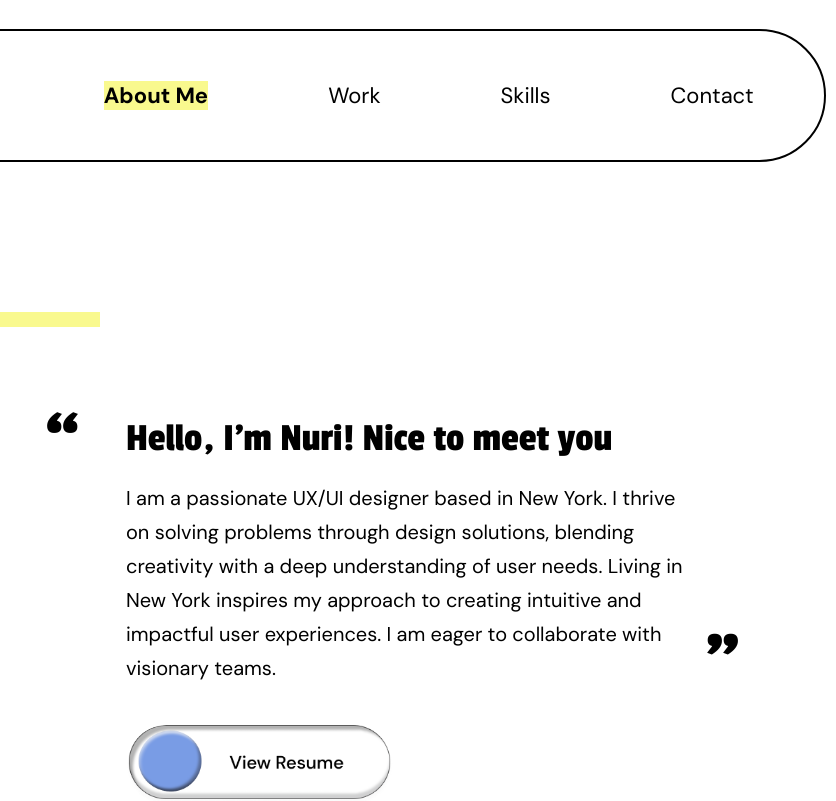
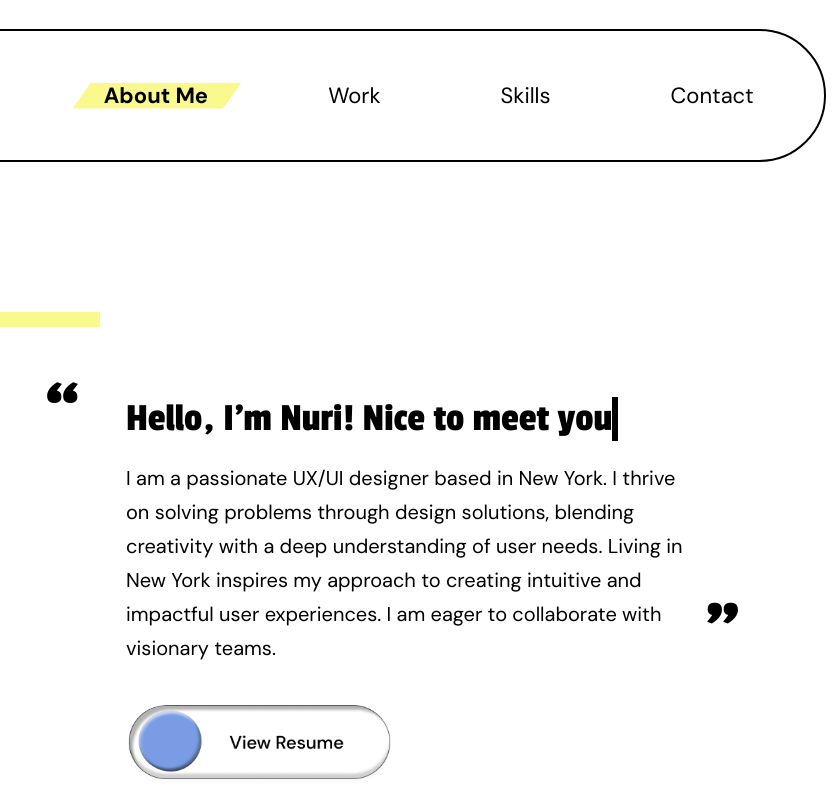
Before and after one commit to Nuripp/UX_UI_HW_19, a plain HTML site: page index.html in a window 1280 px wide. Shown: the top 801 px of the page, 444-1280 px from the left. Drawn offline with nearby package versions, Linux system fonts and the light colour scheme.

Commit message:
Modified_1

```diff
--- a/css/Skills_style.css
+++ b/css/Skills_style.css
@@ -1,4 +1,4 @@
-/* Header section*/
+/* Font*/
 h1, h2 {
     font-family: "Passion One", sans-serif;
     font-weight: 400;
@@ -38,6 +38,9 @@ h4 {
 body {
     font-family: "DM Sans", sans-serif;
 }
+
+/* Header section*/
+
 .navigation-text {
     font-size: 22px;
     font-weight: 400;
@@ -45,6 +48,28 @@ body {
 .navigation-text-active {
     font-size: 22px;
     font-weight: 700;
+    position: relative;
+    display: inline-block;
+    pointer-events: none;
+}
+
+.navigation-text-active .highlight {
+    position: relative;
+    display: inline-block;
+}
+
+.navigation-text-active .highlight::before {
+    content: '';
+    position: absolute;
+    top: 50%;
+    left: 60%;
+    transform: translate(-50%, -50%);
+    width: 180%;
+    height: 1.2em;
+    background-color: #F9F98E;
+    z-index: -1;
+    pointer-events: none;
+    clip-path: polygon(10% 0%, 90% 0%, 80% 100%, 0% 100%);
 }
 
 .inline-block {
@@ -109,9 +134,10 @@ nav ul {
 }
 nav li {
     margin: 0 20px;
-    display: block;
+    display: inline-block;
     text-align: center;
     padding: 40px;
+    position: relative;
 }
   li:first-child {
     border-right: none
@@ -119,6 +145,25 @@ nav li {
 nav .active{
     background-color: #F9F98E;
     text-align: center;
+}
+
+nav li::before {
+    content: '';
+    position: absolute;
+    top: 50%;
+    left: 50%;
+    transform: translate(-50%, -50%);
+    width: 70%;
+    height: 40%;
+    background: radial-gradient(circle, rgba(229,229,121,0.7) 0%, rgba(229,229,121,0.2) 100%);
+    border-radius: 50%;
+    padding: 0px 0px;
+    z-index: -1;
+    display: none;
+}
+
+nav li.nav-hover::before {
+    display: block;
 }
 
 /* Skills section*/
--- a/css/Work_style.css
+++ b/css/Work_style.css
@@ -1,4 +1,4 @@
-/* Header section*/
+/* Font*/
 h1, h2 {
     font-family: "Passion One", sans-serif;
     font-weight: 400;
@@ -38,6 +38,9 @@ h4 {
 body {
     font-family: "DM Sans", sans-serif;
 }
+
+/* Header section*/
+
 .navigation-text {
     font-size: 22px;
     font-weight: 400;
@@ -45,6 +48,28 @@ body {
 .navigation-text-active {
     font-size: 22px;
     font-weight: 700;
+    position: relative;
+    display: inline-block;
+    pointer-events: none;
+}
+
+.navigation-text-active .highlight {
+    position: relative;
+    display: inline-block;
+}
+
+.navigation-text-active .highlight::before {
+    content: '';
+    position: absolute;
+    top: 50%;
+    left: 60%;
+    transform: translate(-50%, -50%);
+    width: 180%;
+    height: 1.2em;
+    background-color: #F9F98E;
+    z-index: -1;
+    pointer-events: none;
+    clip-path: polygon(10% 0%, 90% 0%, 80% 100%, 0% 100%);
 }
 
 .inline-block {
@@ -108,9 +133,10 @@ nav ul {
 }
 nav li {
     margin: 0 20px;
-    display: block;
+    display: inline-block;
     text-align: center;
     padding: 40px;
+    position: relative;
 }
   li:first-child {
     border-right: none
@@ -118,6 +144,25 @@ nav li {
 nav .active{
     background-color: #F9F98E;
     text-align: center;
+}
+
+nav li::before {
+    content: '';
+    position: absolute;
+    top: 50%;
+    left: 50%;
+    transform: translate(-50%, -50%);
+    width: 70%;
+    height: 40%;
+    background: radial-gradient(circle, rgba(229,229,121,0.7) 0%, rgba(229,229,121,0.2) 100%);
+    border-radius: 50%;
+    padding: 0px 0px;
+    z-index: -1;
+    display: none;
+}
+
+nav li.nav-hover::before {
+    display: block;
 }
 
 /* Work section*/
--- a/css/style_HW_17.css
+++ b/css/style_HW_17.css
@@ -1,4 +1,4 @@
-/* Header section*/
+/* Font*/
 h1, h2 {
     font-family: "Passion One", sans-serif;
     font-weight: 400;
@@ -13,6 +13,9 @@ h2 {
 body {
     font-family: "DM Sans", sans-serif;
 }
+
+/* Header section*/
+
 .navigation-text {
     font-size: 22px;
     font-weight: 400;
@@ -20,7 +23,30 @@ body {
 .navigation-text-active {
     font-size: 22px;
     font-weight: 700;
+    position: relative;
+    display: inline-block;
+    pointer-events: none;
 }
+
+.navigation-text-active .highlight {
+    position: relative;
+    display: inline-block;
+}
+
+.navigation-text-active .highlight::before {
+    content: '';
+    position: absolute;
+    top: 50%;
+    left: 60%;
+    transform: translate(-50%, -50%);
+    width: 180%;
+    height: 1.2em;
+    background-color: #F9F98E;
+    z-index: -1;
+    pointer-events: none;
+    clip-path: polygon(10% 0%, 90% 0%, 80% 100%, 0% 100%);
+}
+
 
 .inline-block {
     vertical-align: top;
@@ -83,9 +109,10 @@ nav ul {
 }
 nav li {
     margin: 0 20px;
-    display: block;
+    display: inline-block;
     text-align: center;
     padding: 40px;
+    position: relative;
 }
   li:first-child {
     border-right: none
@@ -93,6 +120,25 @@ nav li {
 nav .active{
     background-color: #F9F98E;
     text-align: center;
+}
+
+nav li::before {
+    content: '';
+    position: absolute;
+    top: 50%;
+    left: 50%;
+    transform: translate(-50%, -50%);
+    width: 70%;
+    height: 40%;
+    background: radial-gradient(circle, rgba(229,229,121,0.7) 0%, rgba(229,229,121,0.2) 100%);
+    border-radius: 50%;
+    padding: 0px 0px;
+    z-index: -1;
+    display: none;
+}
+
+nav li.nav-hover::before {
+    display: block;
 }
 
 /* HeroImg section */
@@ -146,16 +192,47 @@ h1::after {
     position: absolute;
     color: black;
 }
+
+.quote-container {
+    position: relative;
+}
+
 .quote-left {
     left: -80px;
-    top: 0;
+    top: -30px;
     font-family: "Passion One", sans-serif;
     position: absolute;
     z-index: 1;
 }
+
+#typing-text {
+    display: inline;
+    white-space: nowrap;
+    overflow: hidden;
+    border-right: 0.15em solid black; /* 커서 효과 */
+    animation: typing 4s steps(40, end), blink-caret 0.75s step-end infinite;
+}
+
+/* 커서 깜빡이는 애니메이션 */
+.cursor {
+    display: inline;
+    opacity: 1;
+    animation: blink-caret 0.75s step-end infinite;
+}
+
+@keyframes typing {
+    from { width: 0; }
+    to { width: 100%; }
+}
+
+@keyframes blink-caret {
+    from, to { border-color: transparent; }
+    50% { border-color: black; }
+}
+
 .quote-right {
     right: -60px;
-    bottom: 100px;
+    bottom: 10px;
     left: 580px;
     font-family: "Passion One", sans-serif;
 }
--- a/index.html
+++ b/index.html
@@ -10,6 +10,7 @@
         <link href="https://fonts.googleapis.com/css2?family=DM+Sans:ital,opsz,wght@0,9..40,100..1000;1,9..40,100..1000&display=swap" rel="stylesheet">
     </head>
     <body>
+    <!-- Navbar -->
         <header class="navigation">
             <div class="inline-block logo">
                 <img src="Images\Logo.png" alt="logo">
@@ -17,14 +18,18 @@
             <nav class="inline-block">
                 <ul>
                     <li class="navigation-text"><a href="#">Home</a></li>
-                    <li class="navigation-text-active"><a class="active" href="#">About Me</a></li>
+                    <li class="navigation-text-active">
+                        <span class="highlight" href="#">About Me</span>
+                    </li>
                     <li class="navigation-text"><a href="Work_index.html">Work</a></li>
                     <li class="navigation-text"><a href="Skills_index.html">Skills</a></li>
                     <li class="navigation-text"><a href="#">Contact</a></li>
                 </ul>
             </nav>
         </header>
+        <!-- Content -->
         <section class="heroImg">
+            <!-- About me section -->
             <h1>About Me</h1>
             <div class="content">
                <div class="text-section">
@@ -32,7 +37,8 @@
                 <div class="text-content">
                     <div class="quote-container">
                         <span class="quote-left">“</span>
-                        <h2>Hello, I'm Nuri! Nice to meet you</h2>
+                        <h2 id="typing-text"></h2>
+                        <span class="cursor" id="cursor"></span>
                     </div>
                     <div class="quote-container">
                         <p>I am a passionate UX/UI designer based in New York. I thrive on solving problems through design solutions, blending creativity with a deep understanding of user needs. Living in New York inspires my approach to creating intuitive and impactful user experiences. I am eager to collaborate with visionary teams.</p>
@@ -44,6 +50,7 @@
                 </div>
                </div>
             </div>
+            <!-- Roles section -->
             <div class="roles">
                 <div class="roles-text">
                     <p>Roles I'm currently looking for...</p>
@@ -55,6 +62,7 @@
                 </div>
             </div>
         </section>
+        <!-- Footer -->
         <footer class="footer">
             <div class="footer content">
                 <div class="footer-logo">
@@ -91,5 +99,8 @@
                 <p>Copyright 2024. All rights reserved.</p>
             </div>
         </footer>
+
+        <script src="https://ajax.googleapis.com/ajax/libs/jquery/3.4.1/jquery.min.js"></script>
+        <script src="js/index.js"></script>
     </body>
 </html>
--- /dev/null
+++ b/js/index.js
@@ -0,0 +1,36 @@
+console.log("Your index.js file is loaded correctly!");
+
+$('nav li').hover(
+    function() {
+        // mouse enter
+        if (!$(this).find('a').hasClass('active')) {
+            $(this).addClass('nav-hover');
+        }
+    },
+    function() {
+        // mouse leaves
+        if (!$(this).find('a').hasClass('active')) {
+            $(this).removeClass('nav-hover');
+        }
+    }
+);
+
+document.addEventListener("DOMContentLoaded", function() {
+    const text = "Hello, I'm Nuri! Nice to meet you";
+    let index = 0;
+    const typingSpeed = 100; // 타이핑 속도 조정 (밀리초 단위)
+    const typingElement = document.getElementById('typing-text');
+    const cursorElement = document.getElementById('cursor');
+
+    function type() {
+        if (index < text.length) {
+            typingElement.textContent += text.charAt(index);
+            index++;
+            setTimeout(type, typingSpeed);
+        } else {
+            cursorElement.style.display = 'inline'; // 타이핑이 끝나면 커서 표시
+        }
+    }
+
+    type();
+});
```
Also changed, not shown: Skills_index.html (+5 -1 lines), Work_index.html (+10 -1 lines).
